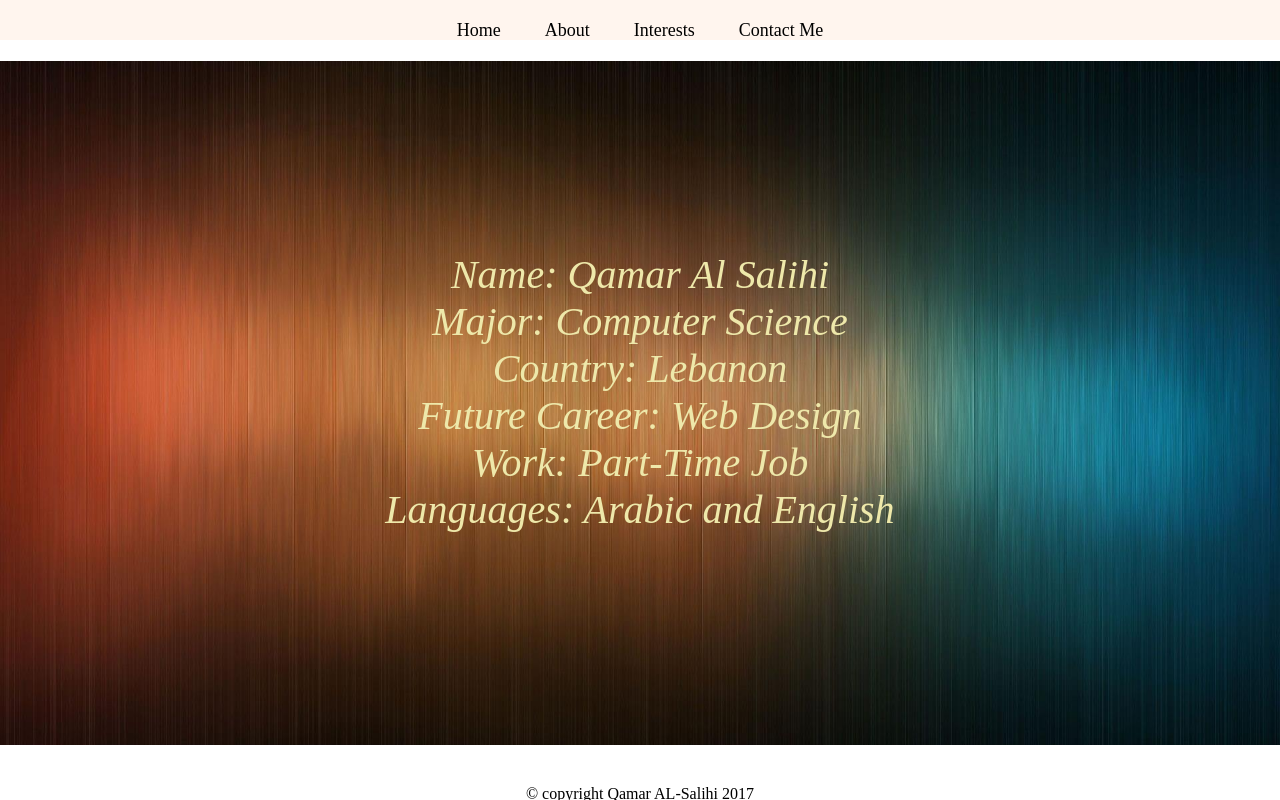
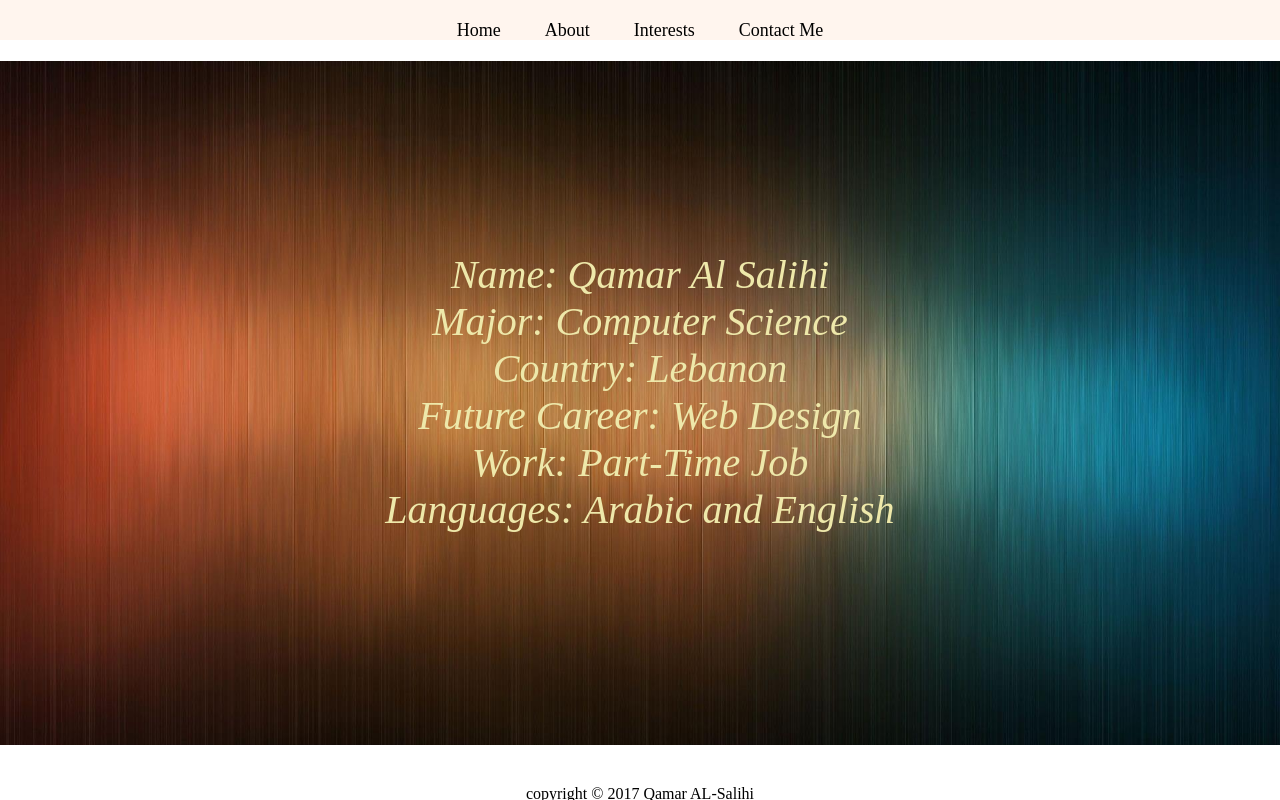
Before and after one commit to qamaralsalihi/QamarSite, a plain HTML site: page about.html in a window 1280 px wide. Drawn offline with Linux system fonts and the light colour scheme.

Commit message:
edit footer

```diff
--- a/about.html
+++ b/about.html
@@ -23,7 +23,7 @@
         </div>
 
         <footer>
-        &#169; copyright Qamar AL-Salihi 2017
+        copyright &#169; 2017 Qamar AL-Salihi
         </footer>
 
      </body>
```
Also changed, not shown: contact.html (+1 -1 lines), index.html (+1 -1 lines), interests.html (+1 -1 lines).
